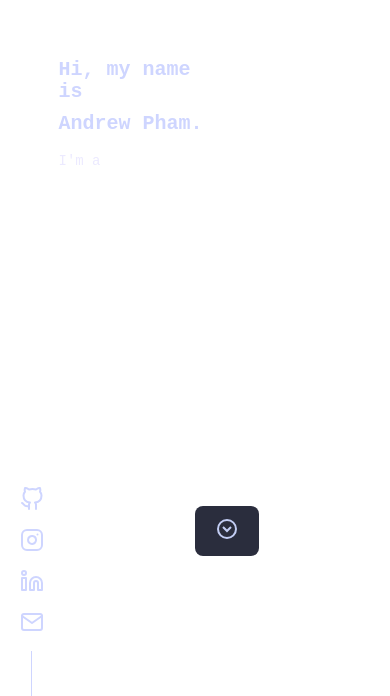
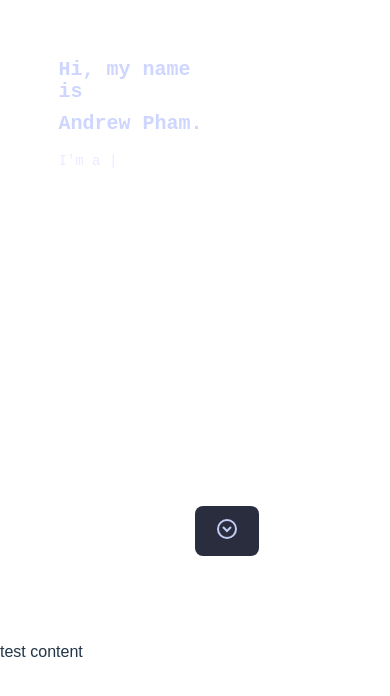
Before and after one commit to andrewbapham/andrewbapham.github.io, a React (Vite) app: page / in a window 390 px wide. Shown: the part 204-900 px from the top of the page. Built offline with nearby package versions, Linux system fonts and the light colour scheme.

Commit message:
Prod build and side bar show/hide

```diff
--- a/src/App.css
+++ b/src/App.css
@@ -1,5 +1,3 @@
-.transition-button {
-	position: absolute;
-	bottom: 10%;
-	left: 50%;
+section {
+	height: 100vh;
 }
--- a/src/App.tsx
+++ b/src/App.tsx
@@ -9,8 +9,12 @@ function App() {
 
 	return (
 		<div className="App">
-			<Intro />
-			<TransitionButton />
+			<section id="intro-page">
+				<Intro />
+				<TransitionButton />
+			</section>
+			<section id="about">test content</section>
+
 			<SocialSidebar />
 			<div className="test">
 				<br></br>
--- a/src/assets/components/Intro.tsx
+++ b/src/assets/components/Intro.tsx
@@ -4,7 +4,7 @@ import RotatingWords from "./RotatingWords";
 
 function Intro() {
 	const text =
-		"I'm a passionate software engineering student who loves building interactive and exciting websites.\n\n Click below to see some of my work.";
+		"I'm a passionate software engineering student at the University of Ottawa who loves building interactive and exciting websites.\n\n Click below to see some of my work.";
 
 	return (
 		<div className="title">
--- a/src/assets/components/SocialSidebar.tsx
+++ b/src/assets/components/SocialSidebar.tsx
@@ -1,3 +1,4 @@
+import { motion } from "framer-motion";
 import "./component-styles/SocialSidebar.css";
 
 function SocialSidebar() {
@@ -11,19 +12,15 @@ function SocialSidebar() {
 						target="_blank"
 						rel="noopener noreferrer"
 					>
-						<svg
+						<motion.svg
 							xmlns="http://www.w3.org/2000/svg"
 							role="img"
-							fill="none"
-							stroke="var(--light-slate)"
-							stroke-width="2"
-							stroke-linecap="round"
-							stroke-linejoin="round"
-							className=""
+							className="github-icon"
+							whileHover={{ scale: 1.2 }}
 						>
 							<title>GitHub</title>
 							<path d="M9 19c-5 1.5-5-2.5-7-3m14 6v-3.87a3.37 3.37 0 0 0-.94-2.61c3.14-.35 6.44-1.54 6.44-7A5.44 5.44 0 0 0 20 4.77 5.07 5.07 0 0 0 19.91 1S18.73.65 16 2.48a13.38 13.38 0 0 0-7 0C6.27.65 5.09 1 5.09 1A5.07 5.07 0 0 0 5 4.77a5.44 5.44 0 0 0-1.5 3.78c0 5.42 3.3 6.61 6.44 7A3.37 3.37 0 0 0 9 18.13V22"></path>
-						</svg>
+						</motion.svg>
 					</a>
 				</li>
 				<li>
@@ -33,21 +30,17 @@ function SocialSidebar() {
 						target="_blank"
 						rel="noopener noreferrer"
 					>
-						<svg
+						<motion.svg
 							xmlns="http://www.w3.org/2000/svg"
 							role="img"
-							fill="none"
-							stroke="var(--light-slate)"
-							stroke-width="2"
-							stroke-linecap="round"
-							stroke-linejoin="round"
-							className="feather feather-instagram"
+							className="instagram-icon"
+							whileHover={{ scale: 1.2 }}
 						>
 							<title>Instagram</title>
 							<rect x="2" y="2" width="20" height="20" rx="5" ry="5"></rect>
 							<path d="M16 11.37A4 4 0 1 1 12.63 8 4 4 0 0 1 16 11.37z"></path>
 							<line x1="17.5" y1="6.5" x2="17.51" y2="6.5"></line>
-						</svg>
+						</motion.svg>
 					</a>
 				</li>
 				<li>
@@ -57,22 +50,18 @@ function SocialSidebar() {
 						target="_blank"
 						rel="noopener noreferrer"
 					>
-						<svg
+						<motion.svg
 							xmlns="http://www.w3.org/2000/svg"
 							role="img"
 							viewBox="0 0 24 24"
-							fill="none"
-							stroke="var(--light-slate)"
-							stroke-width="2"
-							stroke-linecap="round"
-							stroke-linejoin="round"
 							className="feather feather-linkedin"
+							whileHover={{ scale: 1.2 }}
 						>
 							<title>LinkedIn</title>
 							<path d="M16 8a6 6 0 0 1 6 6v7h-4v-7a2 2 0 0 0-2-2 2 2 0 0 0-2 2v7h-4v-7a6 6 0 0 1 6-6z"></path>
 							<rect x="2" y="9" width="4" height="12"></rect>
 							<circle cx="4" cy="4" r="2"></circle>
-						</svg>
+						</motion.svg>
 					</a>
 				</li>
 				<li>
@@ -82,18 +71,15 @@ function SocialSidebar() {
 						target="_blank"
 						rel="noopener noreferrer"
 					>
-						<svg
+						<motion.svg
 							xmlns="http://www.w3.org/2000/svg"
+							role="img"
 							viewBox="0 0 24 24"
-							fill="none"
-							stroke="var(--light-slate)"
-							stroke-width="2"
-							stroke-linecap="round"
-							stroke-linejoin="round"
+							whileHover={{ scale: 1.2 }}
 						>
 							<path d="M4 4h16c1.1 0 2 .9 2 2v12c0 1.1-.9 2-2 2H4c-1.1 0-2-.9-2-2V6c0-1.1.9-2 2-2z" />
 							<polyline points="22,6 12,13 2,6" />
-						</svg>
+						</motion.svg>
 					</a>
 				</li>
 			</ul>
--- a/src/assets/components/component-styles/SocialSidebar.css
+++ b/src/assets/components/component-styles/SocialSidebar.css
@@ -1,9 +1,21 @@
+@media only screen and (max-width: 555px) {
+	.side-nav {
+		display: none;
+	}
+}
+
+@media only screen and (max-height: 450px) {
+	.side-nav {
+		display: none;
+	}
+}
+
 .side-nav {
-	height: 20%;
-	max-width: 15%;
+	height: 300px;
+	max-width: 4vw;
 	position: fixed;
-	bottom: 0;
-	left: 5vw;
+	bottom: 0vh;
+	left: 20px;
 }
 
 .side-nav ul {
@@ -26,4 +38,10 @@
 
 .side-nav svg {
 	max-height: 24px;
+	max-width: 100%;
+	fill: none;
+	stroke: var(--light-slate);
+	stroke-width: 2;
+	stroke-linecap: round;
+	stroke-linejoin: round;
 }
--- a/src/assets/components/component-styles/TransitionButton.css
+++ b/src/assets/components/component-styles/TransitionButton.css
@@ -1,3 +1,9 @@
+.transition-button {
+	position: absolute;
+	bottom: 10%;
+	left: 50%;
+}
+
 .arrow-svg {
 	filter: invert(89%) sepia(30%) saturate(3655%) hue-rotate(187deg)
 		brightness(111%) contrast(91%);
--- a/src/index.css
+++ b/src/index.css
@@ -29,7 +29,7 @@ a:hover {
 body {
 	margin: 0;
 	display: flex;
-	align-item: center;
+	align-items: center;
 	min-width: 320px;
 	min-height: 100vh;
 }
--- a/vite.config.ts
+++ b/vite.config.ts
@@ -3,5 +3,6 @@ import react from '@vitejs/plugin-react'
 
 // https://vitejs.dev/config/
 export default defineConfig({
+  base:'/andrewbapham.github.io/',
   plugins: [react()]
 })
```
Also changed, not shown: 4 other files (tests, documents, lock files or other folders).
